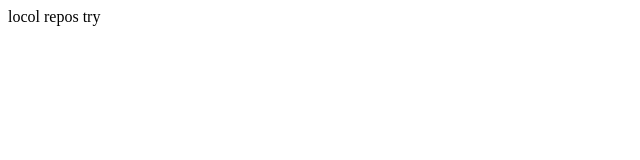
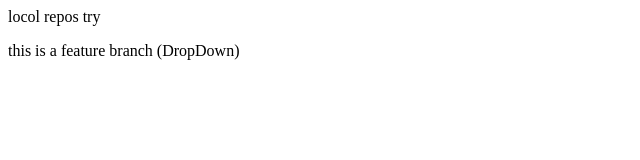
Before and after one commit to 2507sb/localrepo, a plain HTML site: page index.html in a window 1280 px wide. Shown: the whole page, without its empty margins (0-640 px from the left). Drawn offline with Linux system fonts and the light colour scheme.

Commit message:
Add DropDown

```diff
--- a/index.html
+++ b/index.html
@@ -1 +1,2 @@
 <p>locol repos try</p>
+<p> this is a feature branch (DropDown)</p>
```
